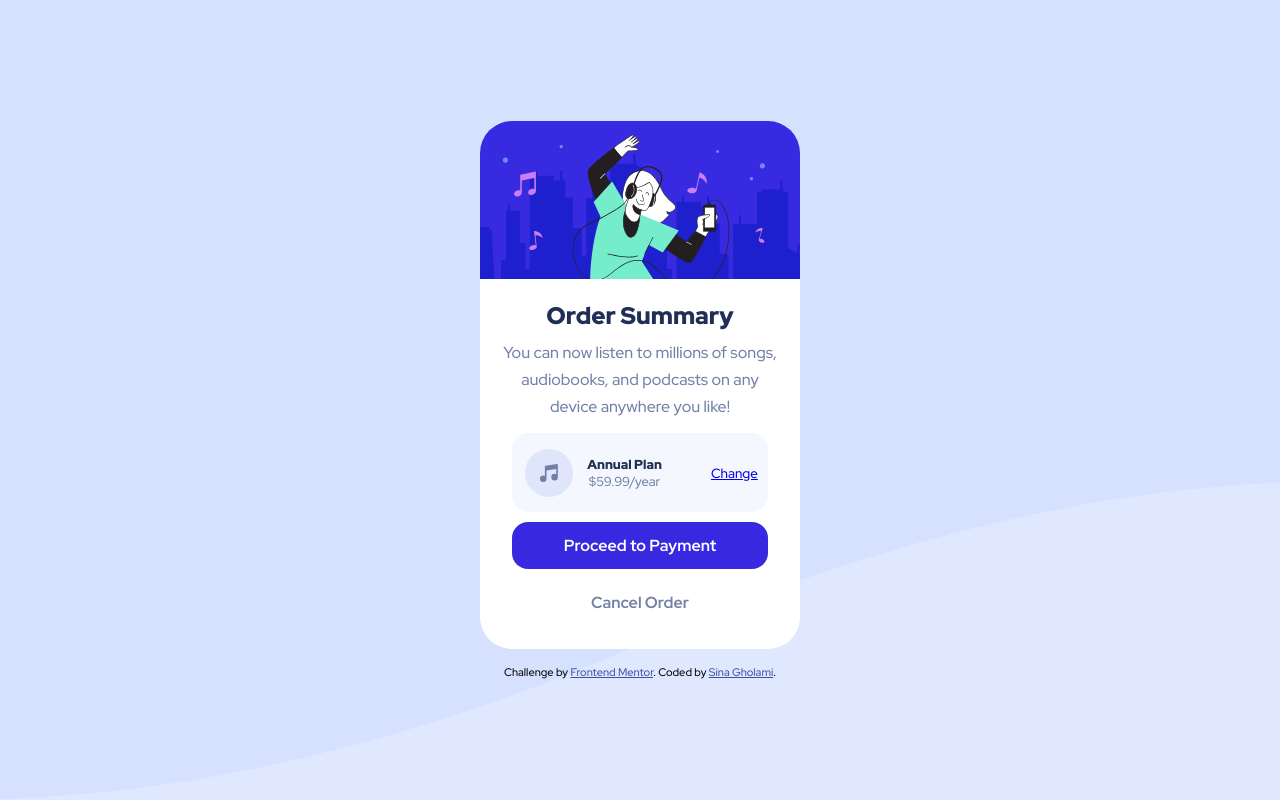
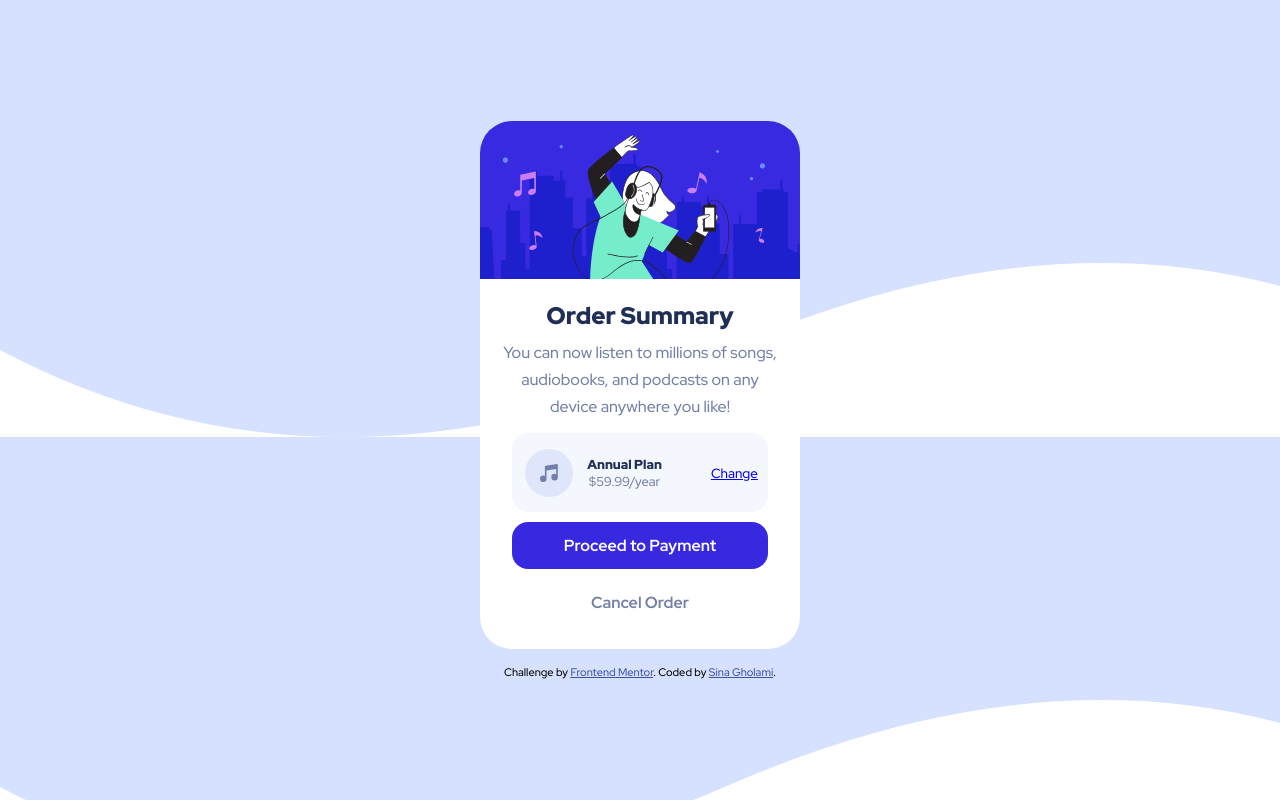
Before and after one commit to sinaGh-cyber/sinaGh-cyber.github.io, a plain HTML site: page index.html in a window 1280 px wide. Drawn offline with Linux system fonts and the light colour scheme.

Commit message:
background fix

```diff
--- a/style.css
+++ b/style.css
@@ -16,6 +16,8 @@
 body {
   background: url('./images/pattern-background-mobile.svg') ;
   background-color: var(--Pale-blue);
+  background-repeat: no-repeat;
+  background-size: contain;
   width: 100vw;
   height: 100vh;
   display: flex;
@@ -158,8 +160,7 @@ p {
 
 @media screen and (min-width: 480px) {
   body {
-  background: url('./images/pattern-background-desktop.svg') center center/cover;
-  background-color: var(--Pale-blue);
+  background: url('./images/pattern-background-desktop.svg');
   }
 
 }
```
